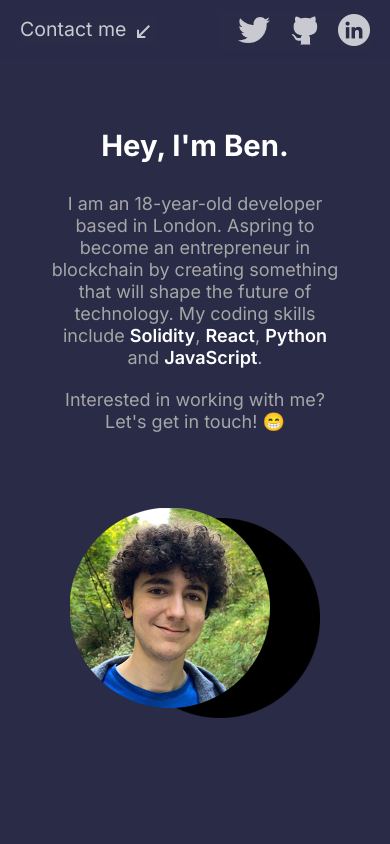
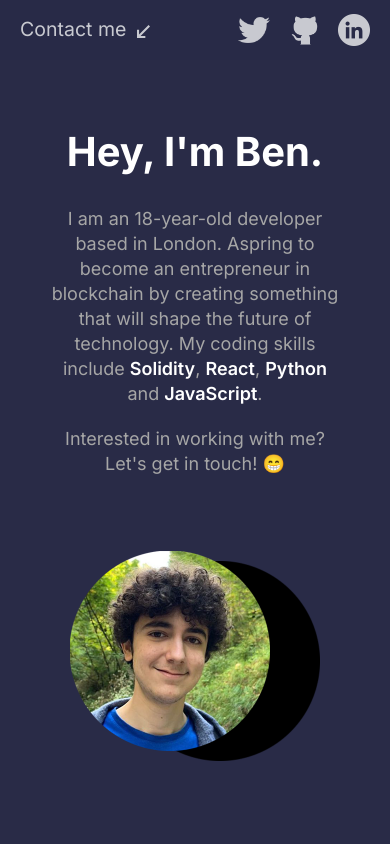
Before and after one commit to benbaessler/my-portfolio, a React (Create React App) app: page / in a window 390 px wide. Shown: the top 844 px of the page. Built offline with nearby package versions, Linux system fonts and the light colour scheme.

Commit message:
Files updated

```diff
--- a/src/App.css
+++ b/src/App.css
@@ -1,4 +1,5 @@
 .App {
+  background-color: #292b47;
   display: flex;
   flex-direction: column;
   align-items: center;
@@ -19,7 +20,7 @@ h1 {
 p {
   color: #a6a6a6;
   font-size: clamp(18px, 1.5vw, 1.5rem);
-  line-height: clamp(22px, 2vw, 1.7rem);
+  line-height: clamp(25px, 2vw, 1.7rem);
 }
 
 a {
--- a/src/components/Topbar/index.tsx
+++ b/src/components/Topbar/index.tsx
@@ -13,7 +13,6 @@ export default function Topbar() {
     <div className="topBar">
       <OverlayTrigger
         placement="bottom"
-        delay={{ show: 150, hide: 300 }}
         overlay={renderContactTip}
       >
         <div className="contactContainer">
--- a/src/index.css
+++ b/src/index.css
@@ -3,6 +3,9 @@
 * {
   margin: 0;
   font-family: 'Inter', sans-serif;
-  background-color: #292b47;
   color: white;
 }
+
+html {
+  background-color: #292b47;
+}
--- a/src/sections/Home/index.tsx
+++ b/src/sections/Home/index.tsx
@@ -1,7 +1,4 @@
 import './style.css'
-import OverlayTrigger from 'react-bootstrap/OverlayTrigger'
-
-import renderContactTip from '../../components/ContactTip'
 
 import myImage from '../../assets/images/me.png'
 
--- a/src/sections/Home/style.css
+++ b/src/sections/Home/style.css
@@ -47,7 +47,7 @@
   }
 
   .introText h1 {
-    font-size: clamp(25px, 7.5vw, 150px);
+    font-size: clamp(40px, 8vw, 150px);
   }
 
   #myImage {
```
